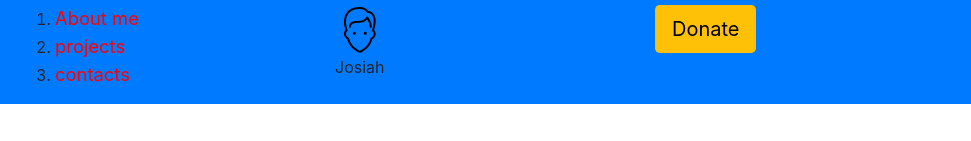
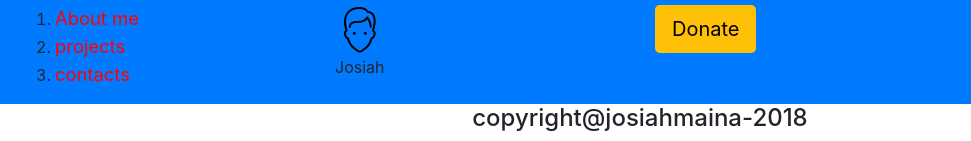
Before and after one commit to Josiahngugi/portfolio, a plain HTML site: page index.html in a window 1280 px wide. Shown: the part 767-908 px from the top of the page, 0-971 px from the left. Before the commit the page ends 871 px from the top, so only its background shows below. Drawn offline with Linux system fonts and the light colour scheme.

Commit message:
commiting the footer

```diff
--- a/index.html
+++ b/index.html
@@ -113,6 +113,9 @@
       </div>
 
     </div>
+    <div class="col-md-12 text-center">
+      <h4>copyright@josiahmaina-2018</h4>
+    </div>
 
   </div>
   </body>
```
